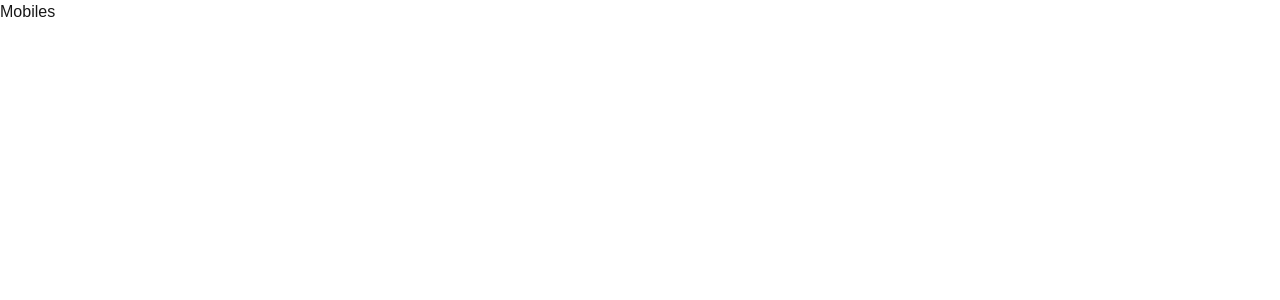
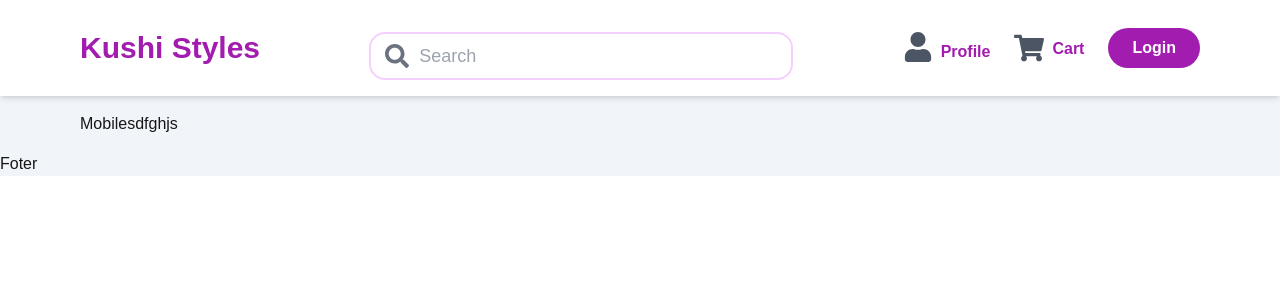
Before and after one commit to MonikaDevHJ/Kushi_Styles, a Next.js app: page /Catagories/Mobile in a window 1280 px wide. Shown: the top 300 px of the page. Built offline with nearby package versions, Linux system fonts and the light colour scheme.

Commit message:
naavbar is visible in all the screen

```diff
--- a/src/components/AllIItem.tsx
+++ b/src/components/AllIItem.tsx
@@ -30,10 +30,10 @@ const AllIItem: React.FC = () => {
   return (
     <div className="container mx-auto mt-14 px-4">
       {/* Align heading to the left */}
-      <h1 className="text-3xl font-bold text-left mb-6 text-fuchsia-700">Categories</h1>
+      <h1 className="text-3xl font-bold text-left mb-6  text-fuchsia-700">Categories</h1>
 
       {/* Grid layout */}
-      <div className="grid grid-cols-2 sm:grid-cols-3 md:grid-cols-2 lg:grid-cols-7 gap-6 sm:gap-8 md:gap-24 lg:gap-14">
+      <div className="grid grid-cols-2 sm:grid-cols-3 md:grid-cols-2 lg:grid-cols-7 gap-6 sm:gap-8 md:gap-24 lg:gap-52">
         {items.map((item, index) => (
           <Link key={index} href={item.link} passHref>
             <div className="flex flex-col items-center cursor-pointer">
--- /dev/null
+++ b/src/components/Layout.tsx
@@ -0,0 +1,26 @@
+import Navbar from "./Navbar";
+import Footer from "./Footer";
+import { ReactNode } from "react";
+
+interface LayoutProps {
+  children: ReactNode;
+}
+
+const Layout = ({ children }: LayoutProps) => {
+  return (
+    <div className="bg-slate-100">
+      {/* Fixed Navbar */}
+      <Navbar />
+
+      {/* Page Content with padding-top to avoid overlap */}
+      <div className="pt-[80px] px-6 md:px-12 lg:px-20 py-4">
+        {children}
+      </div>
+
+      {/* Footer */}
+      <Footer />
+    </div>
+  );
+};
+
+export default Layout;
--- a/src/components/Navbar.tsx
+++ b/src/components/Navbar.tsx
@@ -18,7 +18,7 @@ const Navbar = () => {
             <input
               type="text"
               placeholder="Search"
-              className="pl-12 pr-4 py-2 w-full focus:outline-none border-2 border-transparent hover:border-fuchsia-300 focus:border-fuchsia-300 hover:bg-fuchsia-100 focus:bg-fuchsia-200 text-lg rounded-2xl transition duration-300"
+              className="pl-12 pr-4 py-2 w-full focus:outline-none border-2 border-fuchsia-200 hover:border-fuchsia-300 focus:border-fuchsia-300 hover:bg-fuchsia-100 focus:bg-fuchsia-200 text-lg rounded-2xl transition duration-300"
             />
           </div>
         </div>
--- a/src/pages/Catagories/Mobile.tsx
+++ b/src/pages/Catagories/Mobile.tsx
@@ -2,8 +2,8 @@ import React from 'react'
 
 const Mobile = () => {
   return (
-    <div>
-     <p>Mobiles</p>
+    <div className='mt-8'>
+     <p>Mobilesdfghjs</p>
     </div>
   )
 }
--- a/src/pages/_app.tsx
+++ b/src/pages/_app.tsx
@@ -1,6 +1,11 @@
 import "@/styles/globals.css";
 import type { AppProps } from "next/app";
+import Layout from "@/components/Layout"; // Import Layout
 
-export default function App({ Component, pageProps }: AppProps) {
-  return <Component {...pageProps} />;
+export default function MyApp({ Component, pageProps }: AppProps) {
+  return (
+    <Layout>
+      <Component {...pageProps} />
+    </Layout>
+  );
 }
```
